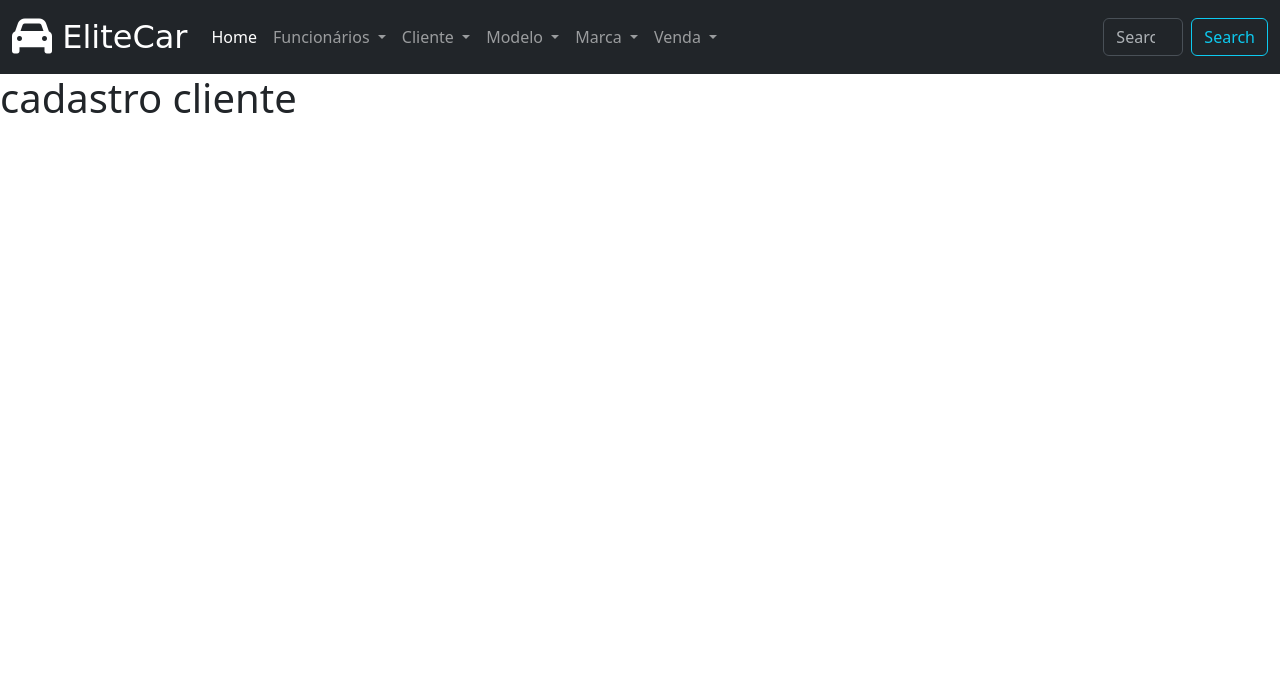
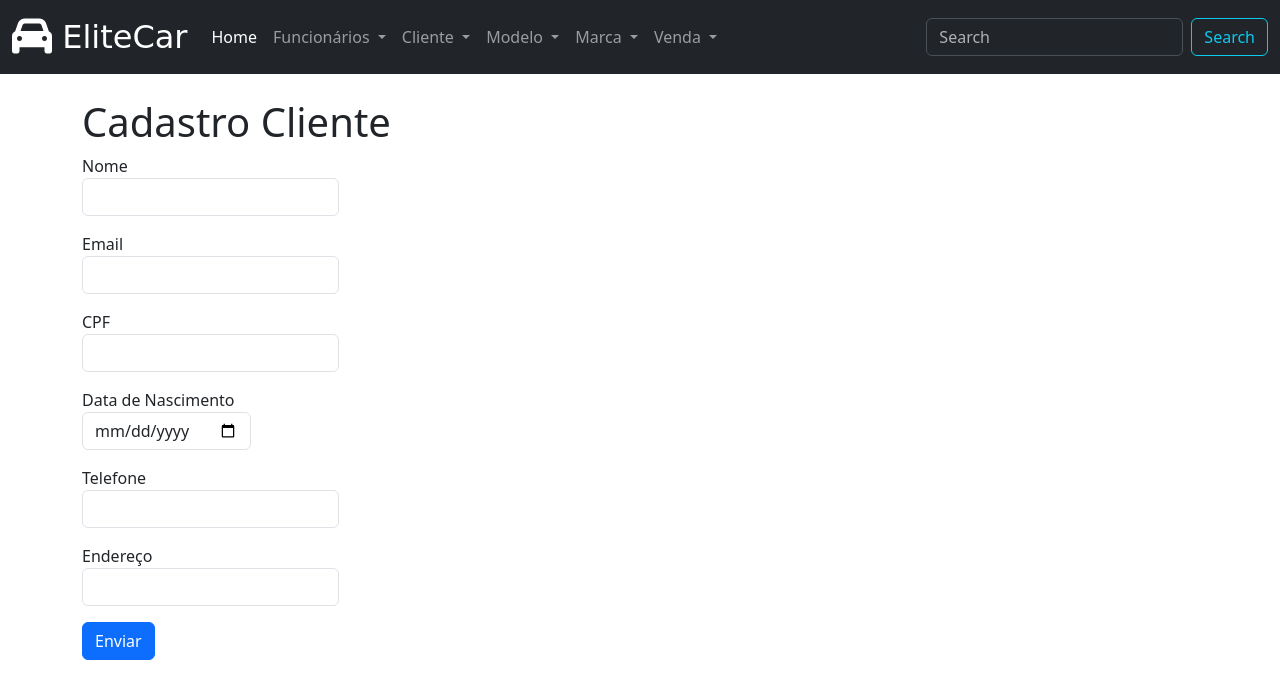
Before and after one commit to willyannnz/atividade-concessionaria-eliel, a PHP site: page /index.php?page=cadastrar-cliente in a window 1280 px wide. Shown: the top 699 px of the page. Run offline with PHP 8.4, Linux system fonts and the light colour scheme; some web fonts are replaced.

Commit message:
adiciona formulários de cadastro para cliente, funcionário, marca, modelo e venda, com campos apropriados e melhorias de estilo

```diff
--- a/cadastrar-cliente.php
+++ b/cadastrar-cliente.php
@@ -1 +1,40 @@
-<h1>cadastro cliente</h1>
+<div class="container mt-4">
+<h1>Cadastro Cliente</h1>
+<form action="?page=cadastrar-cliente" method="POST">
+    <input type="hidden" name="acao" value="cadastrar">
+    <div class="mb-3">
+        <label>Nome
+            <input type="text" name="nome_cliente" class="form-control input">
+        </label>
+    </div>
+    <div class="mb-3">
+        <label>Email
+            <input type="email" name="email_cliente" class="form-control">
+        </label>
+    </div>
+    <div class="mb-3">
+        <label>CPF
+            <input type="text" name="cpf_cliente" class="form-control">
+        </label>
+    </div>
+    <div class="mb-3">
+        <label>Data de Nascimento
+            <input type="date" name="dt_nasc_cliente" class="form-control input">
+        </label>
+    </div>
+    <div class="mb-3">
+        <label>Telefone
+            <input type="text" name="fone_cliente" class="form-control">
+        </label>
+    </div>
+    <div class="mb-3">
+        <label>Endereço
+            <input type="text" name="endereco_cliente" class="form-control">
+        </label>
+    </div>
+    <div>
+        <button type="submit" class="btn btn-primary">Enviar</button>
+    </div>
+</div>
+</form>
+</div>
--- a/cadastrar-funcionario.php
+++ b/cadastrar-funcionario.php
@@ -25,5 +25,5 @@
     <div>
         <button type="submit" class="btn btn-primary">Enviar</button>
     </div>
+</form>
 </div>
-</form>
--- a/style.css
+++ b/style.css
@@ -15,6 +15,6 @@ th {
     text-align: center;
     font-size: 20px ;
 }
-.form-control {
-      width: 80px;
+.input {
+    width: 100%;
 }
```
Also changed, not shown: cadastrar-marca.php (+15 -1 lines), cadastrar-modelo.php (+34 -1 lines), cadastrar-venda.php (+20 -1 lines).
